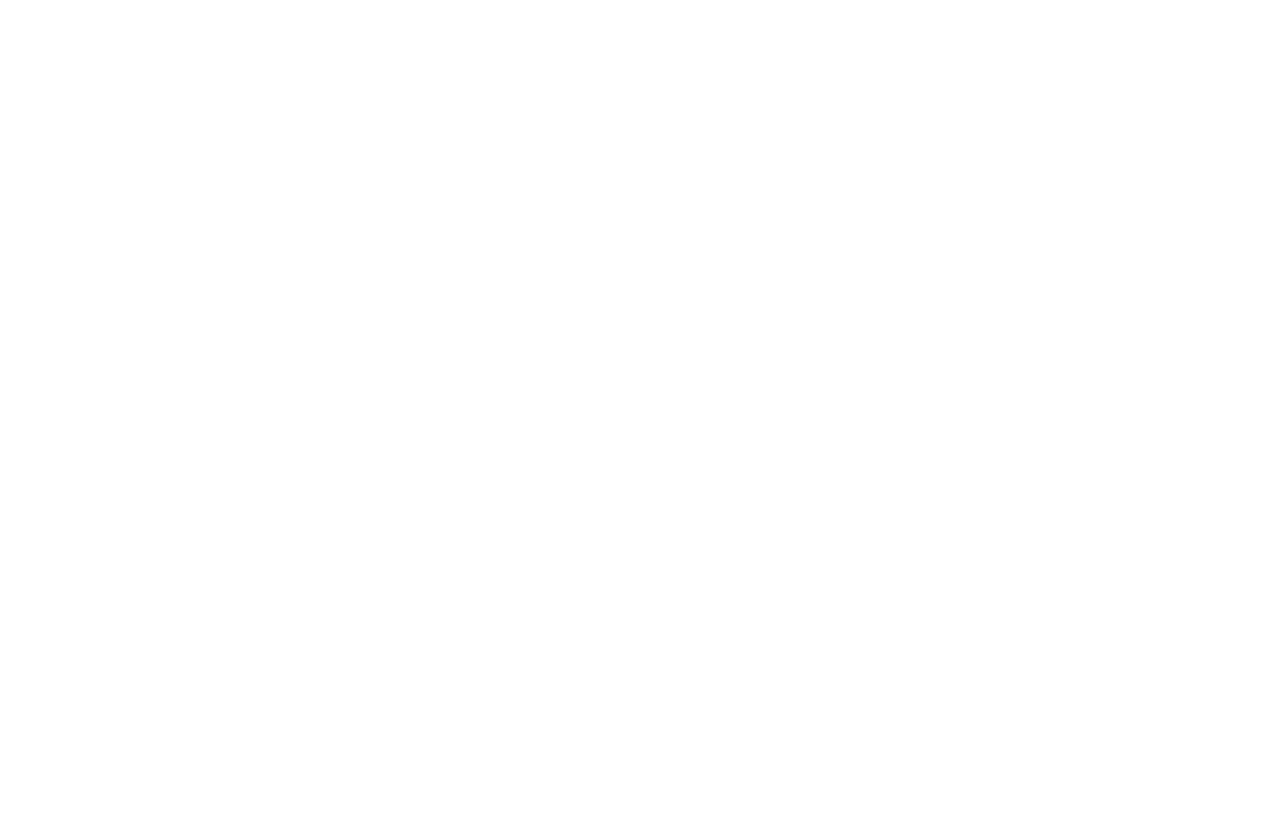
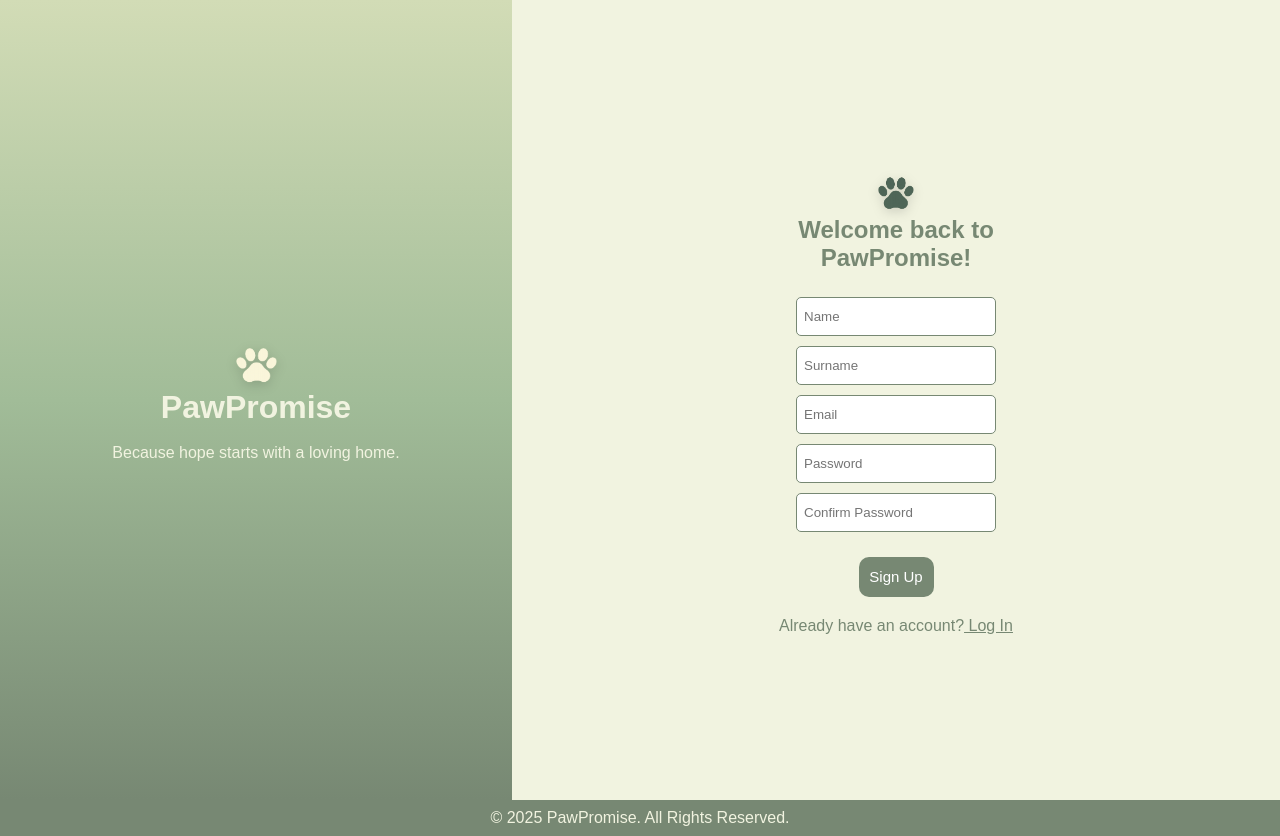
Before and after one commit to penguiijona/Projekti-Web, a plain HTML site: page Sign Up/index.html in a window 1280 px wide. Before the commit the page ends 800 px from the top, so only its background shows below. Drawn offline with Linux system fonts and the light colour scheme; a web font is replaced by a local one.

Commit message:
finished the base for signup and login

```diff
--- a/Log In/style.css
+++ b/Log In/style.css
@@ -28,15 +28,15 @@ body{
   text-align: center;
 }
 .left-section{
-  color: #F1F3E0;
   width: 40%;
   height: 100vh;
+  color: #f1f3e0;
   display: flex;
   flex-direction: column;
   justify-content: center;
   align-items: center;
-  padding: 30px;
-  background: linear-gradient(to bottom,#D2DCB6 0%,#A1BC98 50%,#778873 100%);
+  padding: 40px;
+  background: linear-gradient(to bottom, #D2DCB6 0%,#A1BC98 50%,#778873 100%);
 }
 .right-section img{
   width: 50px;
--- a/Sign Up/index.html
+++ b/Sign Up/index.html
@@ -0,0 +1,45 @@
+<!DOCTYPE html>
+<html lang="en">
+<head>
+  <meta charset="UTF-8">
+  <meta name="viewport" content="width=device-width, initial-scale=1.0">
+  <title>Sign Up</title>
+  <link rel="stylesheet" href="style.css">
+  <link rel="preconnect" href="https://fonts.googleapis.com">
+  <link rel="preconnect" href="https://fonts.gstatic.com" crossorigin>
+  <link href="https://fonts.googleapis.com/css2?family=Geom:ital,wght@0,300..900;1,300..900&display=swap" rel="stylesheet">
+</head>
+<body>
+  <div class="wrapper">
+    <div class="left-section">
+      <img src="/Images/PawCream.png" alt="">
+      <h1>PawPromise</h1>
+      <br>
+      <p>Because hope starts with a loving home.</p>
+    </div>
+    <div class="right-section">
+      <img src="/Images/PawGreen.png" alt="">
+      <h2>Welcome back to PawPromise!</h2>
+      <div>
+        <form action="/Log In/index.html" method="get" target="_blank" class="signup-container">
+          <input type="text" placeholder="Name" required>
+          <input type="text" placeholder="Surname" required>
+          <input type="email" placeholder="Email" required>
+          <input type="password" placeholder="Password">
+          <input type="password" placeholder="Confirm Password">
+
+          <button>Sign Up</button>
+        </form>
+      </div>
+      <p>Already have an account?<a href="/Log In//index.html" target="_blank"> Log In </a></p>
+    </div>
+  </div>
+
+  <footer class="footer">
+    <p>
+      <p>© 2025 PawPromise. All Rights Reserved.</p>
+    </p>
+    <br><br>
+  </footer>
+</body>
+</html>
--- a/Sign Up/style.css
+++ b/Sign Up/style.css
@@ -0,0 +1,112 @@
+*{
+  margin: 0;
+  padding: 0;
+  box-sizing: border-box;
+}
+body{
+  font-family: "Geom", sans-serif;
+  height: 100vh;
+}
+.wrapper{
+  display: flex;
+  flex-direction: row;
+  align-items: center;
+  height: 100vh;
+}
+.wrapper img{
+  width: 50px;
+  height: 50px;
+}
+.left-section h1{
+  text-align: center;
+}
+.left-section{
+  width: 40%;
+  height: 100vh;
+  color: #f1f3e0;
+  display: flex;
+  flex-direction: column;
+  justify-content: center;
+  align-items: center;
+  padding: 40px;
+  background: linear-gradient(to bottom, #D2DCB6 0%,#A1BC98 50%,#778873 100%);
+}
+.left-section img{
+  transition: transform 0.25s ease;
+  filter: drop-shadow(0px 3px 6px rgba(0, 0, 0, 0.15));
+}
+.left-section img:hover{
+  transform: translateY(-3px);
+  cursor: pointer;
+}
+.right-section{
+  color:#778873;
+  width: 60%;
+  height: 100vh;
+  display: flex;
+  flex-direction: column;
+  justify-content: center;
+  align-items: center;
+  background-color: #f1f3e0;
+}
+.right-section h2{
+  width: 200px;
+  text-align: center;
+  margin-bottom: 25px;
+}
+.right-section img{
+  transition: transform 0.25s ease;
+  filter: drop-shadow(0px 3px 6px rgba(0, 0, 0, 0.15));
+}
+.right-section img:hover{
+  transform: translateY(-3px);
+  cursor: pointer;
+}
+.signup-container{
+  display: flex;
+  flex-direction: column;
+  align-items: center;
+}
+.signup-container input{
+  display: flex;
+  flex-direction: column;
+  height: 39px;
+  width: 200px;
+  margin-bottom: 10px;
+  border-radius: 5px;
+  border: 1px solid #778873;
+  padding-left: 7px;
+}
+.signup-container button{
+height: 40px;
+ width: 75px;
+ background: #778873;
+ border: none;
+ border-radius: 10px;
+ font-family: "Geom",sans-serif;
+ font-size: 15px;
+ color: white;
+ margin-top: 15px;
+ margin-bottom: 20px;
+ cursor: pointer;
+ transition: transform 0.25s ease, opacity 0.2s;
+}
+.signup-container button:hover{
+  transform: scale(1.06);
+  opacity: 0.8;
+}
+.signup-container button:active{
+  transform: scale(0.98);
+  opacity: 0.5;
+}
+.right-section a{
+  color: #778873;
+}
+.footer{
+  display: flex;
+  text-align: center;
+  justify-content: center;
+  align-items: center;
+  background-color: #778873;
+  color: #f1f3e0;
+}
```
Also changed, not shown: Log In/index.html (+4 -4 lines), 1 other file.
